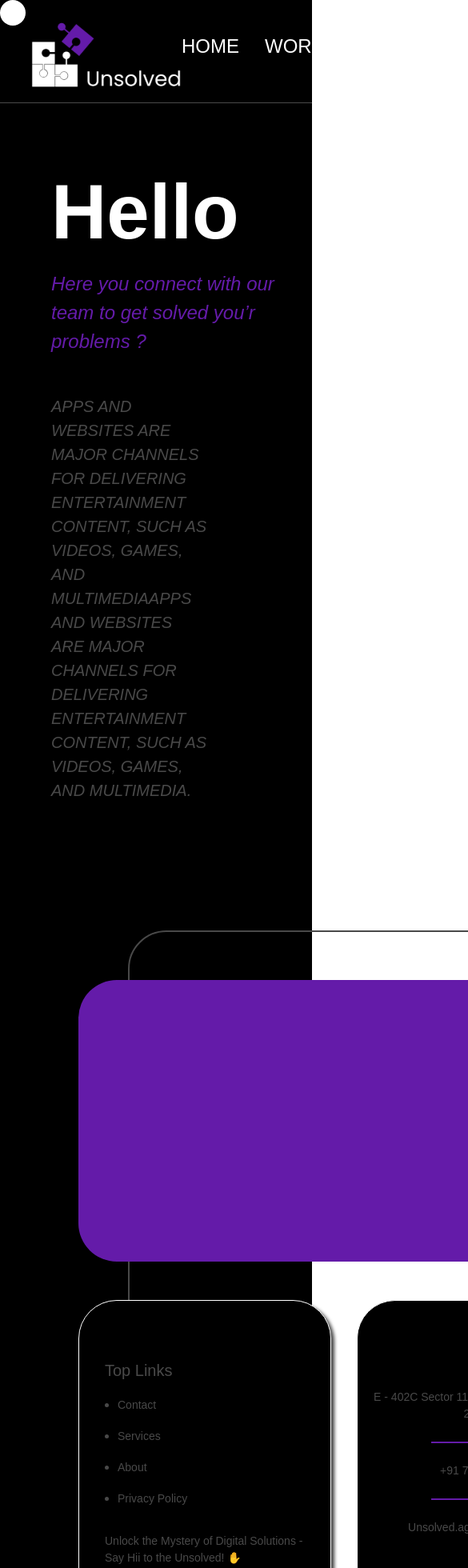
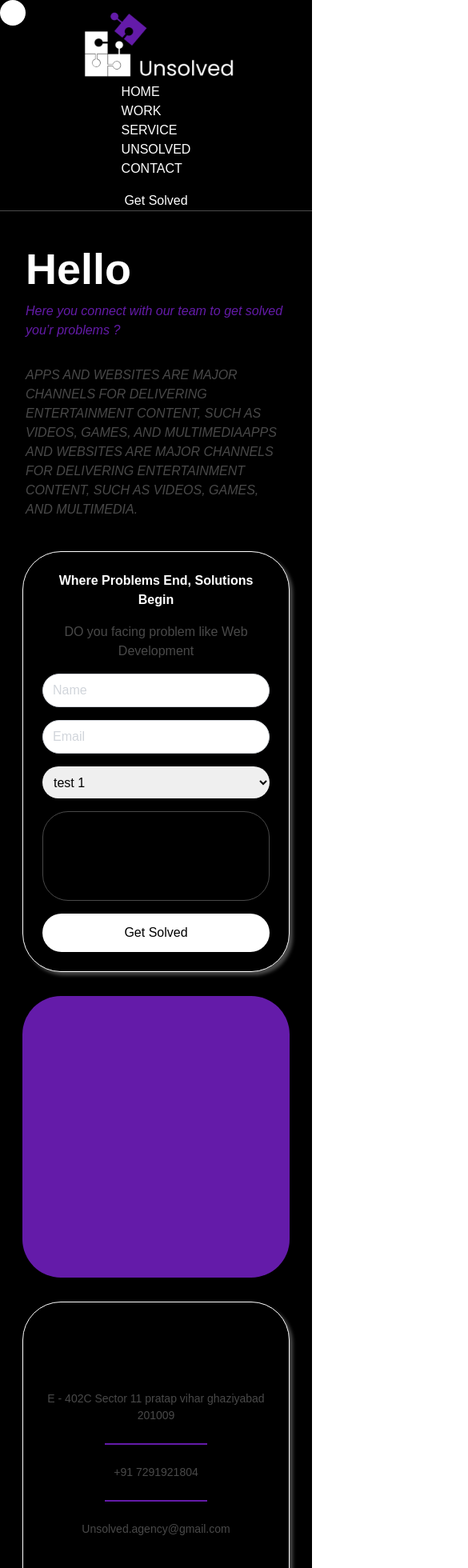
Before and after one commit to Adityakumar-blip/unsolved_digital, a Next.js app: page /contact in a window 390 px wide. Shown: the top 1960 px of the page at 80% size, 585 px wide, since content can reach past the window. Built offline with nearby package versions, Linux system fonts and the light colour scheme.

Commit message:
responsiveness implemented

```diff
--- a/app/components/Contact.tsx
+++ b/app/components/Contact.tsx
@@ -2,13 +2,13 @@ import React from 'react'
 
 const Contact = () => {
     return (
-        <div className='bg-black p-[10rem]'>
+        <div className='bg-black md:p-[10rem] sm:p-2 max-sm:p-2'>
             <div className='contact-first'>
                 <div className='contact-second flex flex-row'>
                     <div className='contact-details '>
                         <div className='contact-map'>
                         </div>
-                        <div className="contact-info flex flex-row">
+                        <div className="contact-info flex flex-row ">
                             <div className="contact-links bg-black ">
                                 <h5>Top Links</h5>
                                 <ul className='contact-list' >
--- a/app/components/Footer.tsx
+++ b/app/components/Footer.tsx
@@ -2,13 +2,13 @@ import React from 'react'
 
 const Footer = () => {
     return (
-        <div className='w-full  p-3 text-white bg-black font-bold p-[4rem]'>
-            <div className="footer-main ">
+        <div className='w-full p-3  text-white bg-black font-bold p-[4rem] '>
+            <div className="footer-main max-sm:text-center sm:text-center md:text-start">
                 <h4 className='font-black text-white'>UNSOLVED</h4>
-                <p className='italic w-[35%] mt-1.5 text-white font-light'>Apps and websites are major channels for delivering entertainment content, such as videos, games, and multimedia.</p>
+                <p className='italic w-[35%] mt-1.5 text-white font-light max-sm:text-center sm:text-center md:text-start w-full'>Apps and websites are major channels for delivering entertainment content, such as videos, games, and multimedia.</p>
             </div>
-            <div className="footer-sub ">
-                <h6 className='text-white'>Unsolved.agency@gmail.com</h6>
+            <div className="footer-sub flex-wrap gap-3 items-center">
+                <h6 className='text-white max-sm:w-full sm:w-full md:w-auto text-center'>Unsolved.agency@gmail.com</h6>
                 <div className="social-links">
                     <div className="linkedIn">
                         <svg xmlns="http://www.w3.org/2000/svg" width="48" height="48" viewBox="0 0 48 48" fill="none">
--- a/app/components/Header.tsx
+++ b/app/components/Header.tsx
@@ -1,50 +1,63 @@
-import React from 'react'
-import { Images } from '../utils/ImageService'
-import Image from 'next/image'
-import { usePathname } from "next/navigation";
+import React from 'react';
+import { Images } from '../utils/ImageService';
+import Image from 'next/image';
+import { usePathname } from 'next/navigation';
 
 const Header = ({ router }: any) => {
   const pathname = usePathname();
 
-
   const navs = [
     {
-            name: "Home",
-            link: "/home"
+      name: 'Home',
+      link: '/home',
     },
     {
-            name: "Work",
-            link: "/work"
+      name: 'Work',
+      link: '/work',
     },
     {
-            name: "Service",
-            link: "/service"
+      name: 'Service',
+      link: '/service',
     },
     {
-            name: "Unsolved",
-            link: "/unsolved"
+      name: 'Unsolved',
+      link: '/unsolved',
     },
     {
-            name: "Contact",
-            link: "/contact"
+      name: 'Contact',
+      link: '/contact',
     },
-    ]
+  ];
 
   return (
-        <div className='bg-black flex justify-between items-center px-8 h-[129px] main-navbar'>
-            <Image src={Images.UnsolvedLogo} alt='logo' className='h-[103px]' />
-            <div className='flex gap-x-10 py-[14px]'>
-                <div className='flex gap-x-8'>
+    <div className='bg-black flex flex-col md:flex-row justify-between items-center px-4 md:px-8 h-auto md:h-[129px] main-navbar'>
+      <div className=''>
+        <Image
+          src={Images.UnsolvedLogo}
+          alt='logo'
+          className='h-[103px] md:h-[70px] sm:h-[50px] xs:h-[10px]'
+        />
+      </div>
+      <div className='md:w-4/4 flex flex-col md:flex-row items-center md:items-stretch'>
+        <div className='md:flex gap-x-8'>
           {navs.map((item: any, i) => (
-                        <a className={pathname.includes(item.link) ? 'active-link' : 'cursor-pointer'} href={item.link}>
+            <a
+              key={i}
+              className={
+                pathname.includes(item.link)
+                  ? 'active-link'
+                  : 'cursor-pointer text-white'
+              }
+              href={item.link}
+            >
               <h4 className='text-secondary uppercase'>{item.name}</h4>
             </a>
           ))}
         </div>
-                <button className='text-secondary'>Get Solved</button>
+        <button className='text-secondary mt-4 md:mt-0'>Get Solved</button>
       </div>
     </div>
-    )
-}
+  );
+};
 
-export default Header
+export default Header;
--- a/app/contact/page.tsx
+++ b/app/contact/page.tsx
@@ -4,12 +4,12 @@ import Contact from '../components/Contact'
 const Page = () => {
   return (
     <div className='bg-black'>
-        <div className='contact-container'>
-        <h1 className='text-white font-bold'>Hello</h1>
+      <div className='contact-container'>
+        <h1 className='text-white font-bold text-6xl '>Hello</h1>
         <h4 className='text-primary italic'>Here you connect with our team to get solved you’r problems ?</h4>
-        <h5 className='w-[60%] mt-[3rem] italic uppercase'>Apps and websites are major channels for delivering entertainment content, such as videos, games, and multimediaApps and websites are major channels for delivering entertainment content, such as videos, games, and multimedia.</h5>
-        </div>
-        <Contact/>
+        <h5 className='md:w-[60%] sm:w-full max-sm:w-full md:mt-[3rem] sm:mt-[2rem] max-sm:mt-[2rem] italic uppercase'>Apps and websites are major channels for delivering entertainment content, such as videos, games, and multimediaApps and websites are major channels for delivering entertainment content, such as videos, games, and multimedia.</h5>
+      </div>
+      <Contact />
     </div>
   )
 }
--- a/app/globals.css
+++ b/app/globals.css
@@ -5,7 +5,7 @@
 
 body {
   font-family: 'Poppins', sans-serif !important;
-  cursor: none;
+  /* cursor: none; */
 }
 
 /* custom-cursor.css */
@@ -38,22 +38,121 @@ body {
     @apply text-4xl text-primary font-semibold;
   }
 
-  h4 {
+  /* h4 {
     @apply text-xl text-accent;
-  }
+  } */
 
   h5 {
-    @apply text-lg text-accent
+    @apply text-lg text-accent;
   }
 
   h6 {
-    @apply text-base text-accent
+    @apply text-base text-accent;
   }
 
   p {
-    @apply text-xs text-accent
+    @apply text-xs text-accent;
   }
 }
+
+/* Responsive Text Sizes */
+@media (min-width: 640px) {
+  @layer base {
+    h1 {
+      @apply text-3xl;
+    }
+
+    h2 {
+      @apply text-lg;
+    }
+
+    h3 {
+        @apply text-3xl;
+    }
+
+    /* h4 {
+      @apply text-lg;
+    } */
+
+    h5 {
+      @apply text-base;
+    }
+
+    h6 {
+      @apply text-sm;
+    }
+
+    p {
+      @apply text-xs;
+    }
+  }
+}
+
+@media (min-width: 768px) {
+  @layer base {
+    h1 {
+      @apply md:text-7xl;
+    }
+
+    h2 {
+      @apply md:text-5xl;
+    }
+
+    h3 {
+      @apply md:text-4xl;
+    }
+
+    h4 {
+      @apply md:text-xl;
+    }
+
+    h5 {
+      @apply md:text-lg;
+    }
+
+    h6 {
+      @apply md:text-base;
+    }
+
+    p {
+      @apply md:text-xs;
+    }
+  }
+}
+
+@media (min-width: 1024px) {
+  @layer base {
+    h1 {
+      @apply lg:text-8xl;
+    }
+
+    h2 {
+      @apply lg:text-6xl;
+    }
+
+    h3 {
+      @apply lg:text-5xl;
+    }
+
+    h4 {
+      @apply lg:text-xl;
+    }
+
+    h5 {
+      @apply lg:text-lg;
+    }
+
+    h6 {
+      @apply lg:text-base;
+    }
+
+    p {
+      @apply lg:text-sm;
+    }
+  }
+}
+
+
 
 .main-navbar {
   border-bottom: 1px solid #494949;
@@ -74,13 +173,31 @@ body {
   z-index: 1;
 }
 
+@media screen and (min-width: 320px) and (max-width: 600px) {
+
+  .home-heading {
+   font-size: 15px;
+  }
+
+  /* Add more rules as needed */
+}
+
+
 .circle {
   border-radius: 50%;
   background-color: black;
   height: 512px;
   width: 512px;
   position: absolute;
-  box-shadow: 0 10px 20px rgba(0, 0, 0, 0.2), 0 6px 20px rgba(0, 0, 0, 0.1);
+  box-shadow: 0 10px 20px rgba(86, 86, 86, 0.2), 0 6px 20px rgba(71, 71, 71, 0.2);
+}
+
+@media screen and (min-width: 320px) and (max-width: 600px) {
+  .circle {
+    height: 512px;
+    width: 512px;
+    overflow: hidden;
+  }
 }
 
 /* image slider */
@@ -105,13 +222,13 @@ body {
 
 .factsContainer_sm {
   display: flex;
-  width: 300vw;
+  /* width: 300vw; */
 }
 
 .fact {
   display: flex;
   flex-direction: column;
-  height: 40vh;
+  height: 30vh;
   /* flex: 1; */
   /* padding: 1em; */
   align-items: center;
@@ -132,6 +249,15 @@ body {
   border-radius: 1.25rem;
   margin-right: 3.7rem;
 
+}
+
+@media screen and (max-width: 375px) {
+  .image-container{
+    position: relative;
+    display: flex;
+    flex-direction: column;
+
+  }
 }
 
 .image-container img {
@@ -218,11 +344,6 @@ input[type="checkbox"] {
   display: none;
 }
 
-@media only screen and (max-width: 600px) {
-  .container {
-    padding: 80px;
-  }
-}
 
 
 /* projects css */
@@ -617,3 +738,112 @@ left: -10%;
 .contact-container {
   padding: 4rem 0 0 4rem;
 }
+
+
+
+
+@media only screen and (max-width: 600px) {
+  .container {
+    padding: 2rem;
+  }
+
+  .faq-drawer__title {
+    font-size: 20px;
+  }
+
+  .social-links {
+    gap: 1rem !important;
+  }
+
+  .left-work-one ,
+  .right-work-one  {
+  width: 100%;
+  }
+
+  .overlay {
+    width: 100%;
+    padding: 8px;
+    backdrop-filter: blur(5px);
+    overflow: hidden;
+  }
+
+  .work-gallery{
+    gap: 1.25rem;
+  }
+
+  .unsolved-ethics {
+    height: 100%;
+    padding: 30px;
+    border-radius: 1.5rem;
+  }
+
+  .teams-card{
+    width: 100%;
+    margin: 0px;
+    border-radius: 1.5rem;
+  }
+
+  .teams-img-0, .teams-img-1  {
+    height: 5rem;
+    width: 5rem;
+    background-size: cover;
+    background-repeat: no-repeat;
+    background-position: unset;
+    top: -45px;
+    left: 35%;
+  }
+  .contact-container {
+    padding: 2rem;
+  }
+
+  .contact-first{
+    border: none;
+    height: 100%;
+    width: 100%;
+  }
+
+  .contact-second{
+    position: static;
+    padding: 0 20px;
+    width: 100%;
+    height: 100%;
+    flex-direction: column !important;
+    gap: 30px;
+  }
+
+  .contact-details {
+    display: flex;
+    flex-direction: column;
+    gap: 30px;
+    width: 100%;
+    order: 2;
+  }
+  .contact-form {
+    margin: 0px;
+    width: 100%;
+    order: 1;
+    padding: 1.5rem;
+  }
+
+  .contact-info{
+    gap: 30px;
+    flex-direction: column !important;
+  }
+
+  .contact-links{
+    margin: 0px;
+    width: 100%;
+    order: 2;
+  }
+  .contact-address{
+    width: 100%;
+    margin: 0px;
+    order: 1;
+    padding: 1.5rem;
+  }
+
+  .contact-fields{
+    width: 100%;
+  }
+
+}
--- a/app/home/page.tsx
+++ b/app/home/page.tsx
@@ -11,12 +11,12 @@ import Projects from '../components/Projects';
 const Page = () => {
   return (
     <>
-      <div className='flex justify-center items-center h-screen bg-black'>
-        <div className='circle '></div>
+      <div className='flex justify-center items-center h-screen bg-black overflow-x-hidden relative'>
+        <div className='circle'></div>
         <div className="text-container flex justify-center items-center">
-          <div className="home-heading flex justify-center items-center flex-col w-[90%] text-center">
-            <h1 className='text-primary uppercase'>From Vision to Convert Reality</h1>
-            <h4 className='w-[50%]'>Both web and app development involve designing, building, and maintaining software applications, but they have different characteristics and use cases.</h4>
+          <div className="home-heading flex justify-center items-center flex-col w-[90%] text-center md:text-xl lg:text-2xl">
+            <h1 className=' uppercase font-bold'><span className='text-primary'>From Vision to Convert</span> <span className='text-white'>Reality</span></h1>
+            <h4 className='w-[70%] md:w-[60%] text-white'>Both web and app development involve designing, building, and maintaining software applications, but they have different characteristics and use cases.</h4>
             <Image src={Images.downArrow} className='h-[4.4rem] w-[4.4rem] mt-[2rem]' alt='arrow' />
           </div>
         </div>
@@ -25,7 +25,7 @@ const Page = () => {
       <Projects/>
       <Members/>
       <Testomonial/>
-      <Contact/>
+       <Contact/>
     </>
   );
 }
```
Also changed, not shown: app/common/ImageSlider.tsx (+18 -4 lines), app/common/ServiceImages.tsx (added, +50 -0 lines), app/components/Whatwedo.tsx (+28 -7 lines), app/unsolved/page.tsx (+6 -6 lines), app/work/page.tsx (+56 -20 lines). Lines whose indentation alone changed are shown as unchanged.
